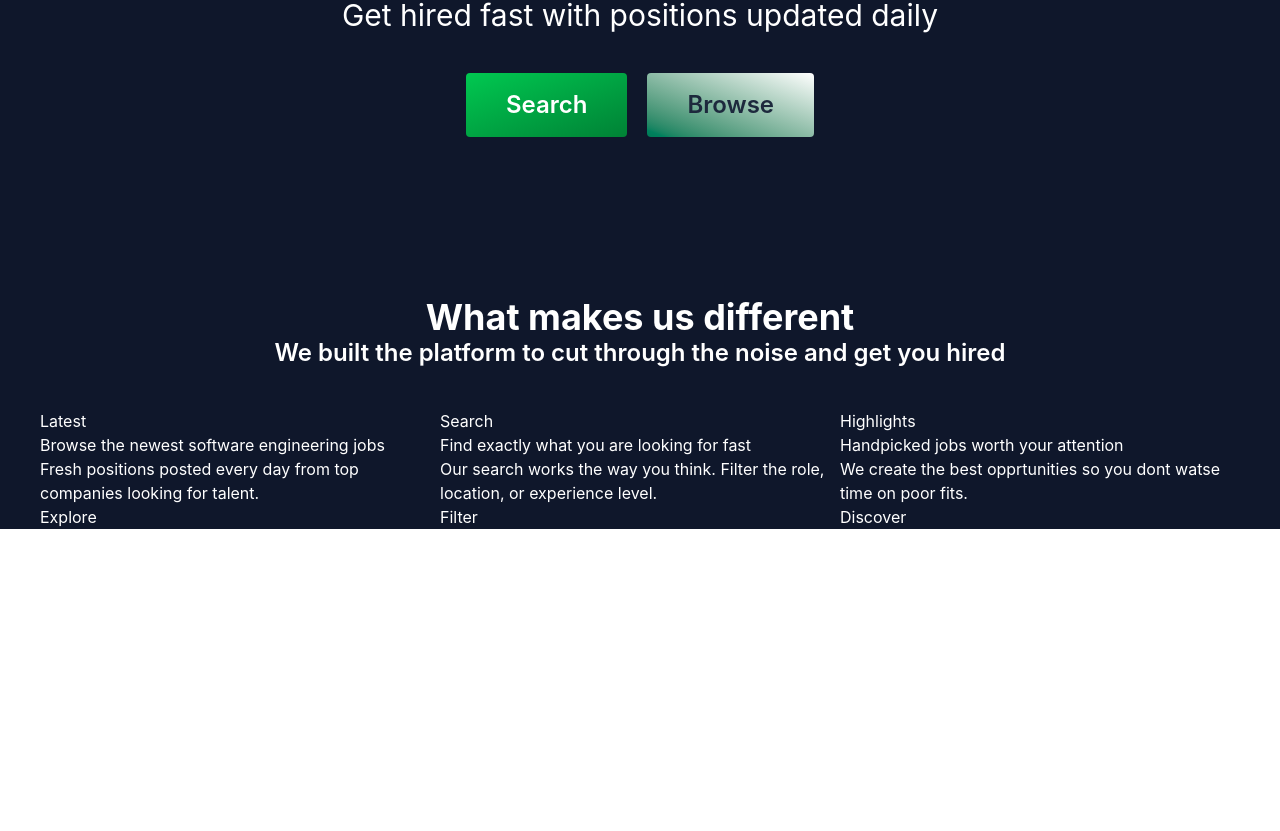
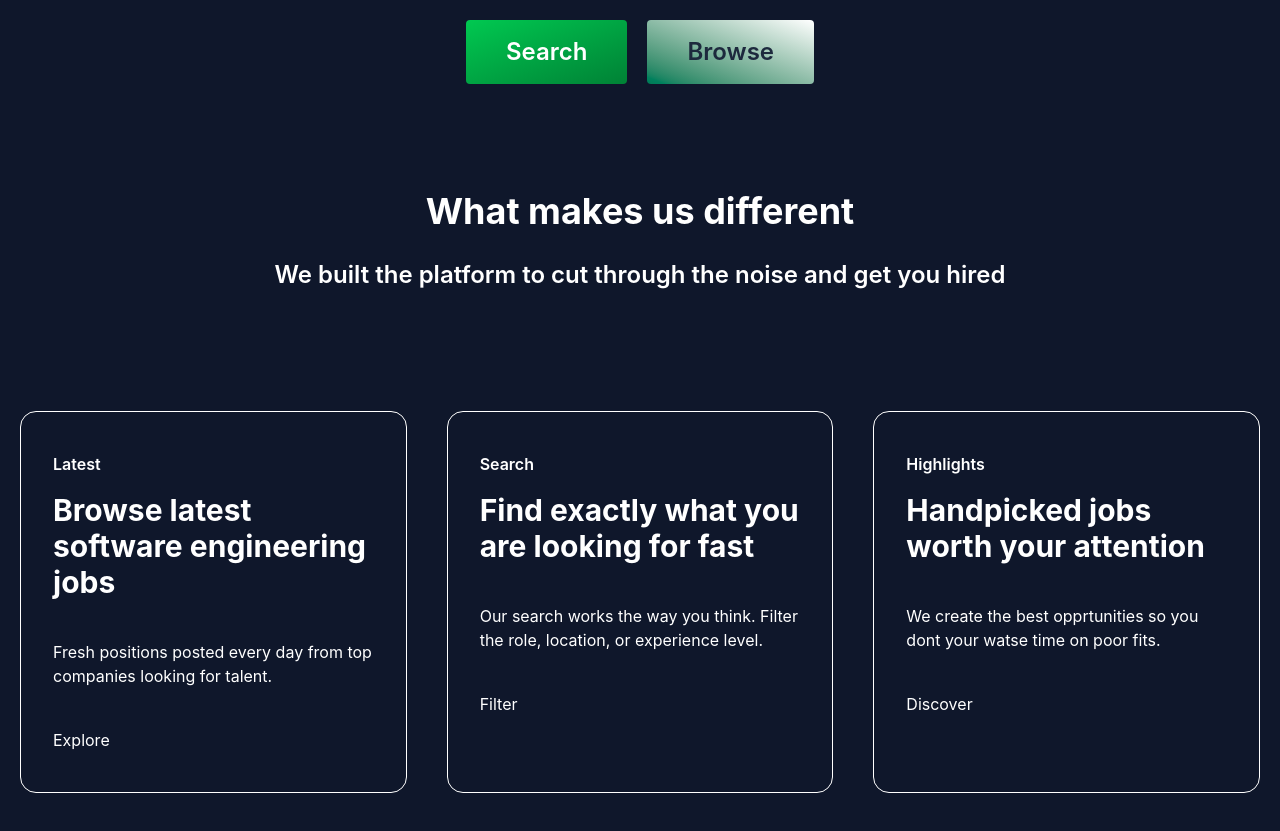
Before and after one commit to acquah-forever/my-jobfind, a React (Vite) app: page / in a window 1280 px wide. Shown: the part 695-1526 px from the top of the page. Before the commit the page ends 1224 px from the top, so only its background shows below. Built offline with nearby package versions, Linux system fonts and the light colour scheme; the HTML template or start-up script is replaced by a standard one.

Commit message:
added motion to divs

```diff
--- a/src/components/Features.jsx
+++ b/src/components/Features.jsx
@@ -3,12 +3,12 @@ import { Link } from 'lucide-react'
 
 const features = ({feature}) => {
   return (
-    <div>
-        <p>{feature.title}</p>
-        <h1>{feature.details}</h1>
-        <h2>{feature.moreinfo}</h2>
+    <section className='border rounded-2xl px-4 py-6 sm:px-6 sm:py-8 lg:px-8 lg:py-10 w-full max-w-sm sm:max-w-md lg:max-w-lg'>
+        <p className='mb-4 text-sm sm:text-base font-semibold'>{feature.title}</p>
+        <h1 className='text-3xl font-bold mb-10'>{feature.details}</h1>
+        <p className='text-md mb-10'>{feature.moreinfo}</p>
         <button>{feature.cta}</button>
-    </div>
+    </section>
   )
 }
 
--- a/src/components/Hero.jsx
+++ b/src/components/Hero.jsx
@@ -15,7 +15,7 @@ let children = {
 
 const Hero = () => {
     return (
-        <motion.header variants={parent} initial="hidden" animate="visible" className='px-10 py-40 flex flex-col justify-center items-center'>
+        <motion.header variants={parent} initial="hidden" animate="visible" className='min-h-screen px-10  flex flex-col justify-center items-center'>
             <div className='space-y-7 md:space-y-10'>
                 <div className='flex justify-center -tems-center'>
                     <button className='flex justify-center items-center space-x-1 border px-5 py-2 rounded-full bg-emerald-300/25'>
--- a/src/data/features.jsx
+++ b/src/data/features.jsx
@@ -2,7 +2,7 @@ const features = [
     {
         id: 1,
         title: "Latest",
-        details: "Browse the newest software engineering jobs",
+        details: "Browse latest software engineering jobs",
         moreinfo: "Fresh positions posted every day from top companies looking for talent.",
         cta: "Explore"
     },
@@ -16,7 +16,7 @@ const features = [
     {id: 3,
         title: "Highlights",
         details: "Handpicked jobs worth your attention",
-        moreinfo: "We create the best opprtunities so you dont watse time on poor fits.",
+        moreinfo: "We create the best opprtunities so you dont your watse time on poor fits.",
         cta: "Discover"
     }
 ]
--- a/src/pages/Home.jsx
+++ b/src/pages/Home.jsx
@@ -10,9 +10,9 @@ const Home = () => {
   return (
     <div>
       <Hero />
-      <h1 className='font-bold text-4xl text-center'>What makes us different</h1>
+      <h1 className='font-bold text-4xl text-center mb-7'>What makes us different</h1>
       <h1 className='font-semibold text-center text-2xl'>We built the platform to cut through the noise and get you hired</h1>
-      <div className='mt-10 px-10 grid grid-cols-3'>
+      <div className='mt-10 px-5 py-20 grid grid-cols-1 justify-items-center sm:grid-cols-2 lg:grid-cols-3 gap-6 sm:gap-8 lg:gap-10 max-w-7xl mx-auto'>
         {features.map((feature) => (<Features
           feature={feature} key={feature.id}
         />))}
```
